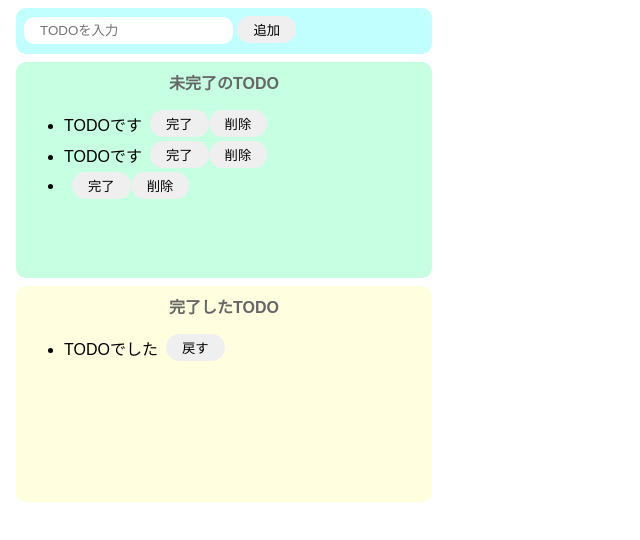
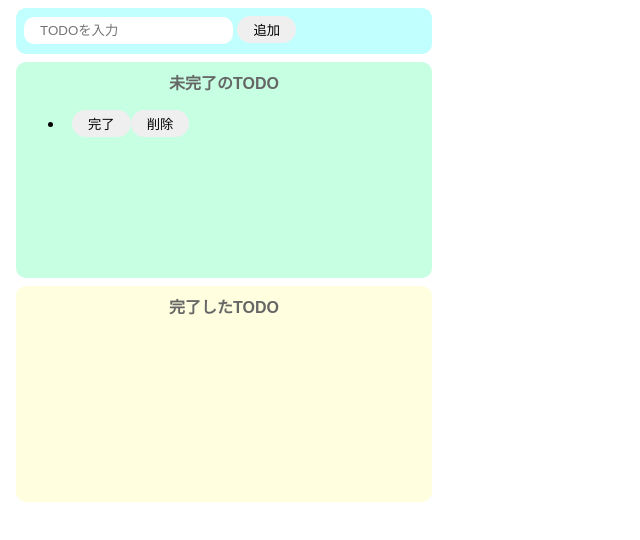
Before and after one commit to knb729/todoApp-js, a website built with Parcel: page index.html in a window 1280 px wide. Both pictures are taken after a click on the button "追加". Shown: the whole page, without its empty margins (0-640 px from the left). Built offline with nearby package versions, Linux system fonts and the light colour scheme.

Commit message:
0213_JS版完成

```diff
--- a/index.html
+++ b/index.html
@@ -12,28 +12,12 @@
     </div>
     <div class="incomplete-area">
       <p class="title">未完了のTODO</p>
-      <ul id="incomplete-list">
-        <div class="list-row">
-          <li>TODOです</li>
-          <button>完了</button>
-          <button>削除</button>
-        </div>
-        <div class="list-row">
-          <li>TODOです</li>
-          <button>完了</button>
-          <button>削除</button>
-        </div>
-      </ul>
+      <ul id="incomplete-list"></ul>
     </div>
 
     <div class="complate-area">
       <p class="title">完了したTODO</p>
-      <ul id="complete-list">
-        <div class="list-row">
-          <li>TODOでした</li>
-          <button>戻す</button>
-        </div>
-      </ul>
+      <ul id="complete-list"></ul>
     </div>
     <script src="src/index.js"></script>
   </body>
--- a/src/index.js
+++ b/src/index.js
@@ -5,13 +5,23 @@ const onClickAdd = () => {
   const inputText = document.getElementById("add-text").value;
   document.getElementById("add-text").value = "";
 
+  createIncompleteList(inputText);
+};
+
+//未完了リストから指定の要素を削除
+const deleteFromImpompleteList = (target) => {
+  document.getElementById("incomplete-list").removeChild(target);
+};
+
+//未完了リストに追加する関数
+const createIncompleteList = (text) => {
   //div生成
   const div = document.createElement("div");
   div.className = "list-row";
 
   //liタグ生成
   const li = document.createElement("li");
-  li.innerText = inputText;
+  li.innerText = text;
 
   //button(完了)タグ生成
   const completeButton = document.createElement("button");
@@ -31,6 +41,10 @@ const onClickAdd = () => {
       //押された戻すボタンの親タグをリストから削除
       const deleteTarget = backButton.parentNode;
       document.getElementById("complete-list").removeChild(deleteTarget);
+
+      //テキストを取得
+      const text = backButton.parentNode.firstElementChild.innerText;
+      createIncompleteList(text);
     });
 
     //divタブの子要素に各要素を設定
@@ -61,11 +75,6 @@ const onClickAdd = () => {
   document.getElementById("incomplete-list").appendChild(div);
 };
 
-//未完了リストから指定の要素を削除
-const deleteFromImpompleteList = (target) => {
-  document.getElementById("incomplete-list").removeChild(target);
-};
-
 document
   .getElementById("add-button")
   .addEventListener("click", () => onClickAdd());
```
